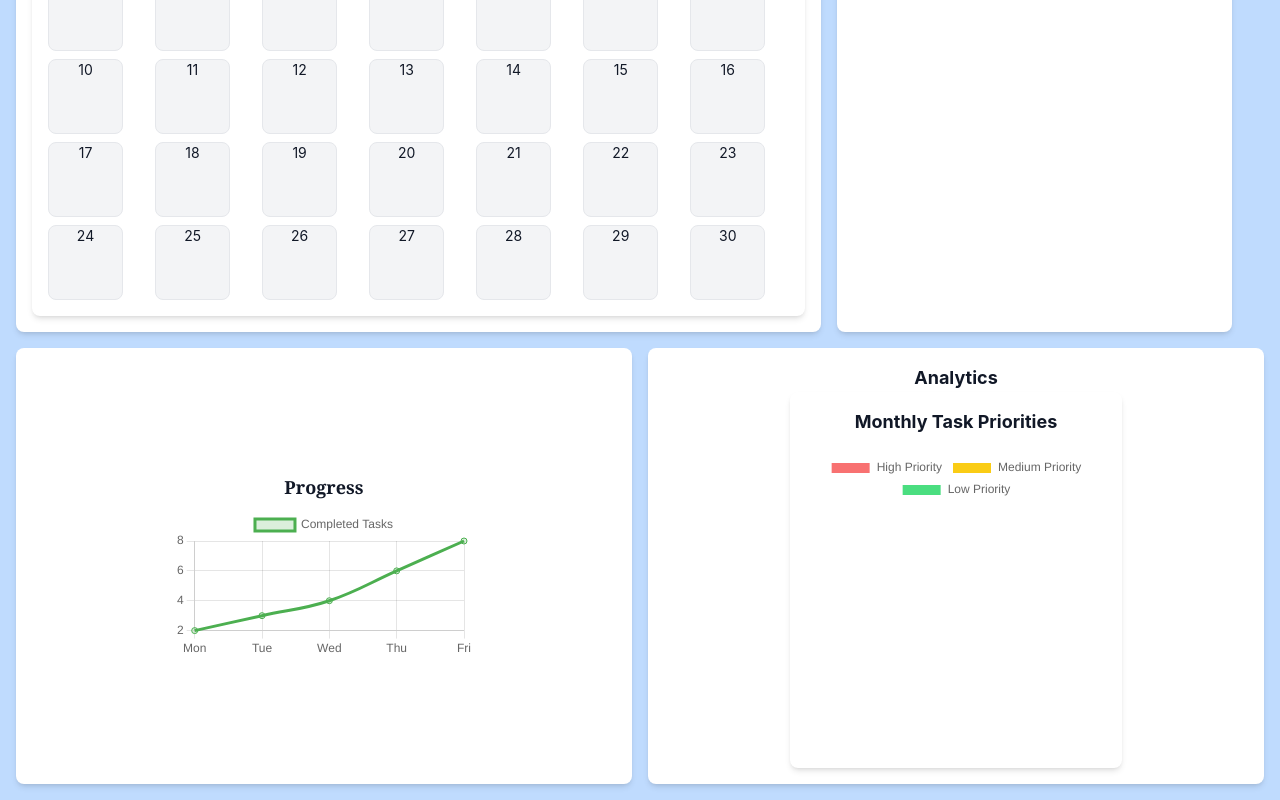
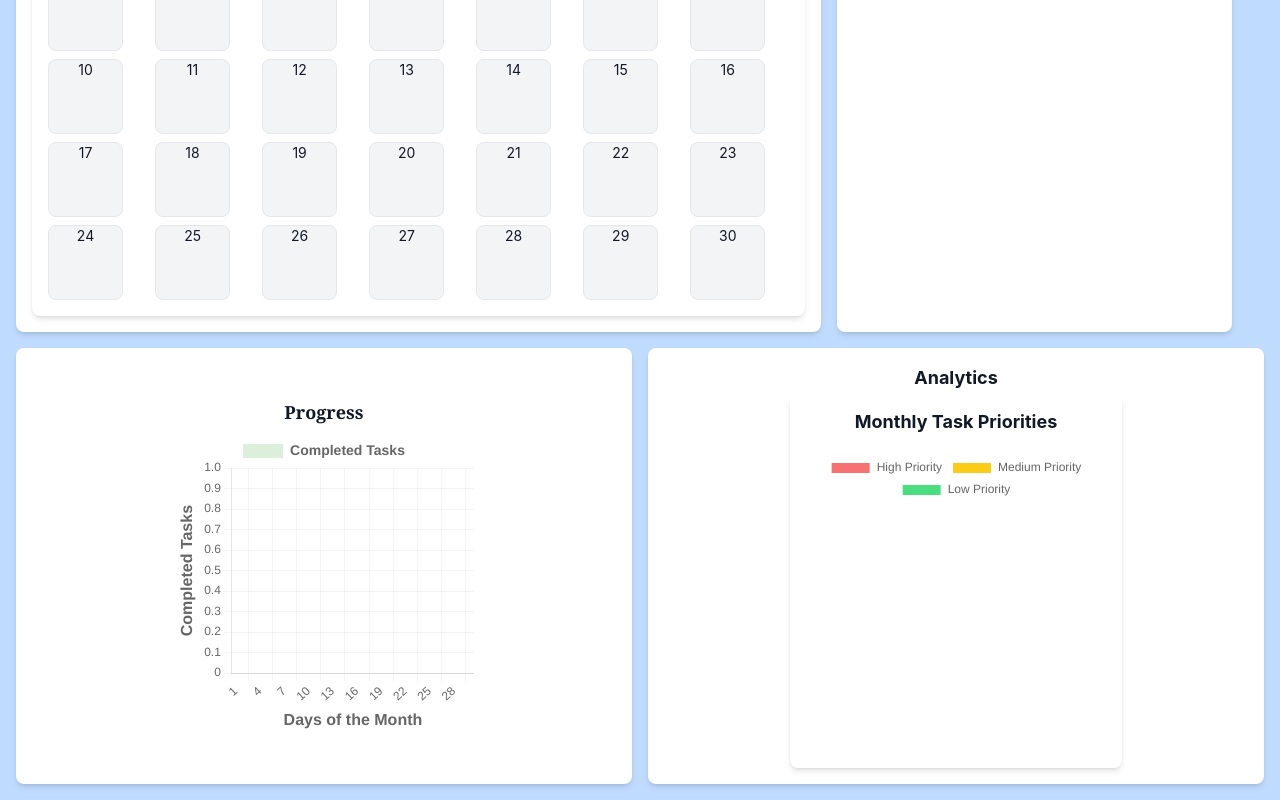
Before and after one commit to Maria-Boichenko/goal_tracker, a React (Create React App) app: page / in a window 1280 px wide. Shown: the part 339-1139 px from the top of the page. Built offline with nearby package versions, Linux system fonts and the light colour scheme.

Commit message:
Changed LineChart to Bar^ created hook and logic

```diff
--- a/package.json
+++ b/package.json
@@ -12,7 +12,7 @@
     "@types/react-dom": "^18.3.1",
     "ajv": "^8.17.1",
     "ajv-keywords": "^5.1.0",
-    "chart.js": "^4.4.6",
+    "chart.js": "^4.4.7",
     "date-fns": "^4.1.0",
     "from": "^0.1.7",
     "line": "^0.1.8",
--- /dev/null
+++ b/src/components/BarChart.tsx
@@ -0,0 +1,96 @@
+import React from "react";
+import { Bar } from "react-chartjs-2";
+import { useChartData } from "../hooks/useChartData";
+
+import {
+    Chart as ChartJS,
+    CategoryScale,
+    LinearScale,
+    BarElement,
+    Title,
+    Tooltip,
+    Legend,
+} from "chart.js";
+
+ChartJS.register(
+    CategoryScale,
+    LinearScale,
+    BarElement,
+    Title,
+    Tooltip,
+    Legend
+);
+
+export default function BarChart() {
+    const chartData = useChartData();
+
+    const chartOptions = {
+        maintainAspectRatio: false,
+        plugins: {
+            legend: {
+                display: true,
+                position: "top" as const,
+                labels: {
+                    font: {
+                        size: 14,
+                        weight: "bold" as const,
+                    },
+                },
+            },
+        },
+        scales: {
+            x: {
+                title: {
+                    display: true,
+                    text: "Days of the Month",
+                    font: {
+                        size: 16,
+                        weight: "bold" as const,
+                    },
+                },
+                grid: {
+                    color: "rgba(200, 200, 200, 0.2)",
+                },
+            },
+            y: {
+                beginAtZero: true,
+                title: {
+                    display: true,
+                    text: "Completed Tasks",
+                    font: {
+                        size: 16,
+                        weight: "bold" as const,
+                    },
+                },
+                grid: {
+                    color: "rgba(200, 200, 200, 0.2)",
+                },
+            },
+        },
+        elements: {
+            point: {
+                radius: 6,
+                backgroundColor: "#4caf50",
+                borderColor: "#388e3c",
+                hoverRadius: 8,
+            },
+            line: {
+                tension: 0.4,
+                borderWidth: 3,
+            },
+        },
+    };
+
+    return (
+        <div className="w-full h-[300px]">
+            {chartData ? (
+                <Bar
+                    data={chartData}
+                    options={chartOptions}
+                />
+            ) : (
+                <p>Loading chart...</p>
+            )}
+        </div>
+    );
+}
--- a/src/components/GoalList.tsx
+++ b/src/components/GoalList.tsx
@@ -8,9 +8,9 @@ interface GoalListProps {
 
 export function GoalList({ goals, maxDisplay = 2 }: GoalListProps) {
     const priorityColors: { [key: string]: string } = {
-        High: "bg-red-500 text-white",
-        Medium: "bg-yellow-400 text-gray-800",
-        Low: "bg-green-400 text-gray-800",
+        High: "bg-red-500 text-gray-800",
+        Medium: "bg-yellow-500 text-gray-800",
+        Low: "bg-green-500 text-gray-800",
     };
 
     const truncateText = (text: string, maxLength: number) =>
--- a/src/components/GoalStatusToggle.tsx
+++ b/src/components/GoalStatusToggle.tsx
@@ -7,9 +7,9 @@ interface GoalStatusToggleProps {
 }
 
 const priorityColors: { [key: string]: string } = {
-    High: "bg-red-500 text-white border-red-500",
-    Medium: "bg-yellow-400 text-gray-800 border-yellow-400",
-    Low: "bg-green-400 text-gray-800 border-green-400",
+    High: "bg-red-500 text-gray-800 border-red-500",
+    Medium: "bg-yellow-500 text-gray-800 border-yellow-400",
+    Low: "bg-green-500 text-gray-800 border-green-400",
 };
 
 export default function GoalStatusToggle({ goal, onToggle }: GoalStatusToggleProps) {
--- a/src/components/TasksForSelectedDay.tsx
+++ b/src/components/GoalsForTheDay.tsx
@@ -9,7 +9,7 @@ interface TasksForSelectedDayProps {
     selectedDate: string;
 }
 
-export default function TasksForSelectedDay({ selectedDate }: TasksForSelectedDayProps) {
+export default function GoalsForTheDay({ selectedDate }: TasksForSelectedDayProps) {
     const [editedGoal, setEditedGoal] = useState<Goal | null>(null);
     const [isModalOpen, setIsModalOpen] = useState(false);
     const [isAddingGoal, setIsAddingGoal] = useState(false);
--- a/src/components/LineChart.tsx
+++ /dev/null
@@ -1,44 +0,0 @@
-import {
-    Chart as ChartJS,
-    CategoryScale,
-    LinearScale,
-    PointElement,
-    LineElement,
-    Title,
-    Tooltip,
-    Legend,
-} from "chart.js";
-import {Line} from "react-chartjs-2";
-
-// Регистрация компонентов Chart.js
-ChartJS.register(
-    CategoryScale,
-    LinearScale,
-    PointElement,
-    LineElement,
-    Title,
-    Tooltip,
-    Legend
-);
-
-const data = {
-    labels: ["Mon", "Tue", "Wed", "Thu", "Fri"],
-    datasets: [
-        {
-            label: "Completed Tasks",
-            data: [2, 3, 4, 6, 8],
-            borderColor: "#4caf50",
-            backgroundColor: "rgba(76, 175, 80, 0.2)",
-            tension: 0.4,
-            fill: true,
-        },
-    ],
-};
-
-export default function LineChart() {
-    return (
-        <div>
-            <Line data={data} options={{maintainAspectRatio: false}}/>
-        </div>
-    );
-}
--- /dev/null
+++ b/src/hooks/useChartData.tsx
@@ -0,0 +1,40 @@
+import { useMemo } from "react";
+import { useTasks } from "../context/TaskProvider";
+
+export const useChartData = () => {
+    const { goals } = useTasks();
+    const currentDate = new Date();
+    const year = currentDate.getFullYear();
+    const month = currentDate.getMonth();
+
+    const chartData = useMemo(() => {
+        const daysInMonth = new Date(year, month + 1, 0).getDate();
+        const labels = Array.from({ length: daysInMonth }, (_, i) => `${i + 1}`);
+        const completedTasksPerDay = Array(daysInMonth).fill(0);
+
+        // Подсчет выполненных задач
+        Object.keys(goals).forEach((date) => {
+            const [yearGoal, monthGoal, dayGoal] = date.split("-").map(Number);
+            if (yearGoal === year && monthGoal === month + 1) {
+                const completedGoals = goals[date].filter((goal) => goal.completed);
+                completedTasksPerDay[dayGoal - 1] = completedGoals.length;
+            }
+        });
+
+        return {
+            labels,
+            datasets: [
+                {
+                    label: "Completed Tasks",
+                    data: completedTasksPerDay,
+                    borderColor: "#4caf50",
+                    backgroundColor: "rgba(76, 175, 80, 0.2)",
+                    tension: 0.4,
+                    fill: true,
+                },
+            ],
+        };
+    }, [goals, month, year]);
+
+    return chartData;
+};
--- a/src/pages/MainPage.tsx
+++ b/src/pages/MainPage.tsx
@@ -1,8 +1,8 @@
 import React, { useState } from "react";
 import Calendar from "../components/Calendar";
-import LineChart from "../components/LineChart";
+import LineChart from "../components/BarChart";
 import PieChart from "../components/PieChart";
-import TasksForSelectedDay from "../components/TasksForSelectedDay";
+import GoalsForTheDay from "../components/GoalsForTheDay";
 
 
 export default function MainPage() {
@@ -22,7 +22,7 @@ export default function MainPage() {
 
             {/* Список задач */}
             <div className="col-span-1 bg-white rounded-lg shadow-md p-4">
-                <TasksForSelectedDay selectedDate={selectedDate}  />
+                <GoalsForTheDay selectedDate={selectedDate}  />
             </div>
 
             {/* Правая колонка (Progress и Analytics) */}
```
Also changed, not shown: 1 other file (tests, documents, lock files or other folders).
